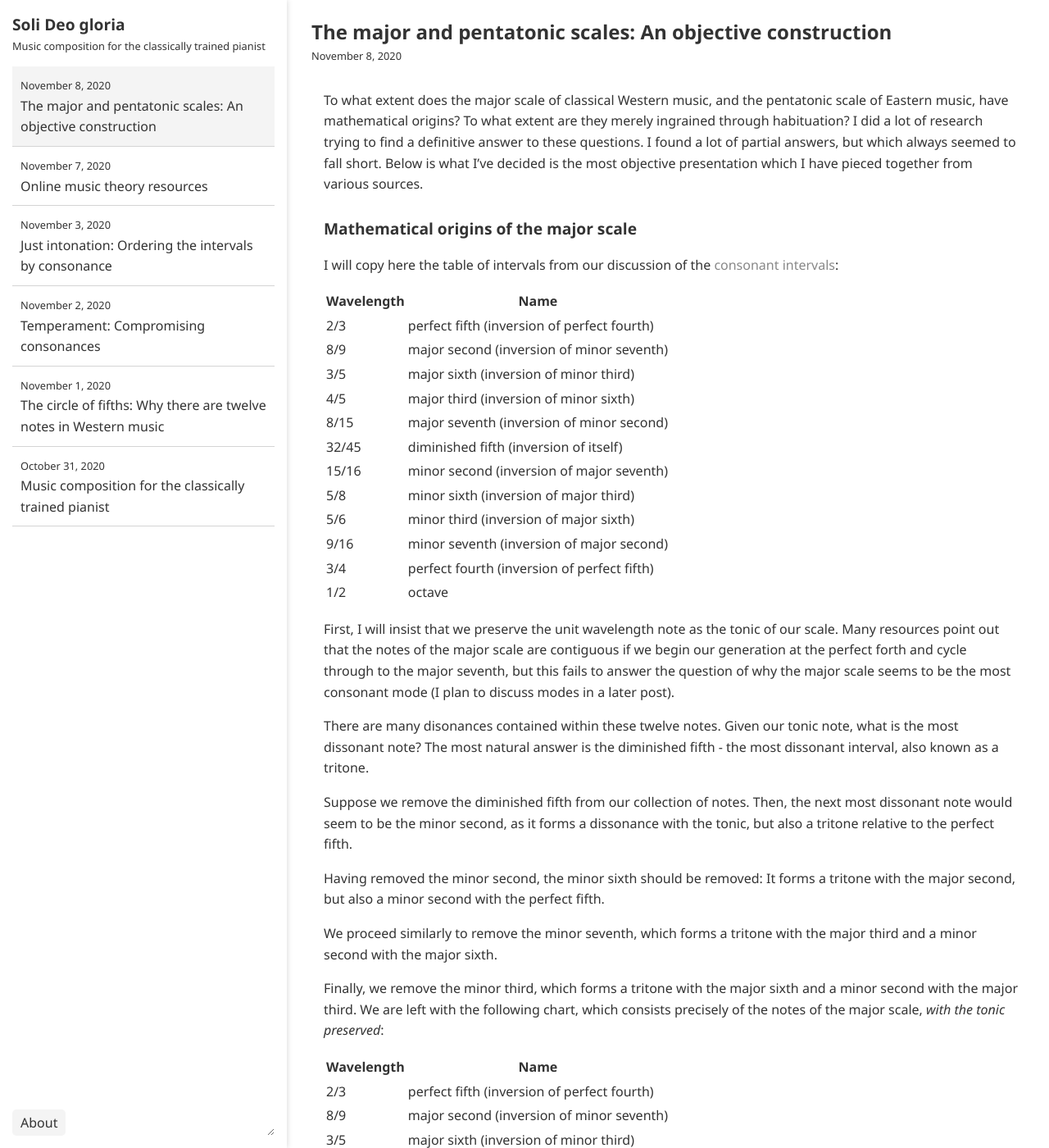
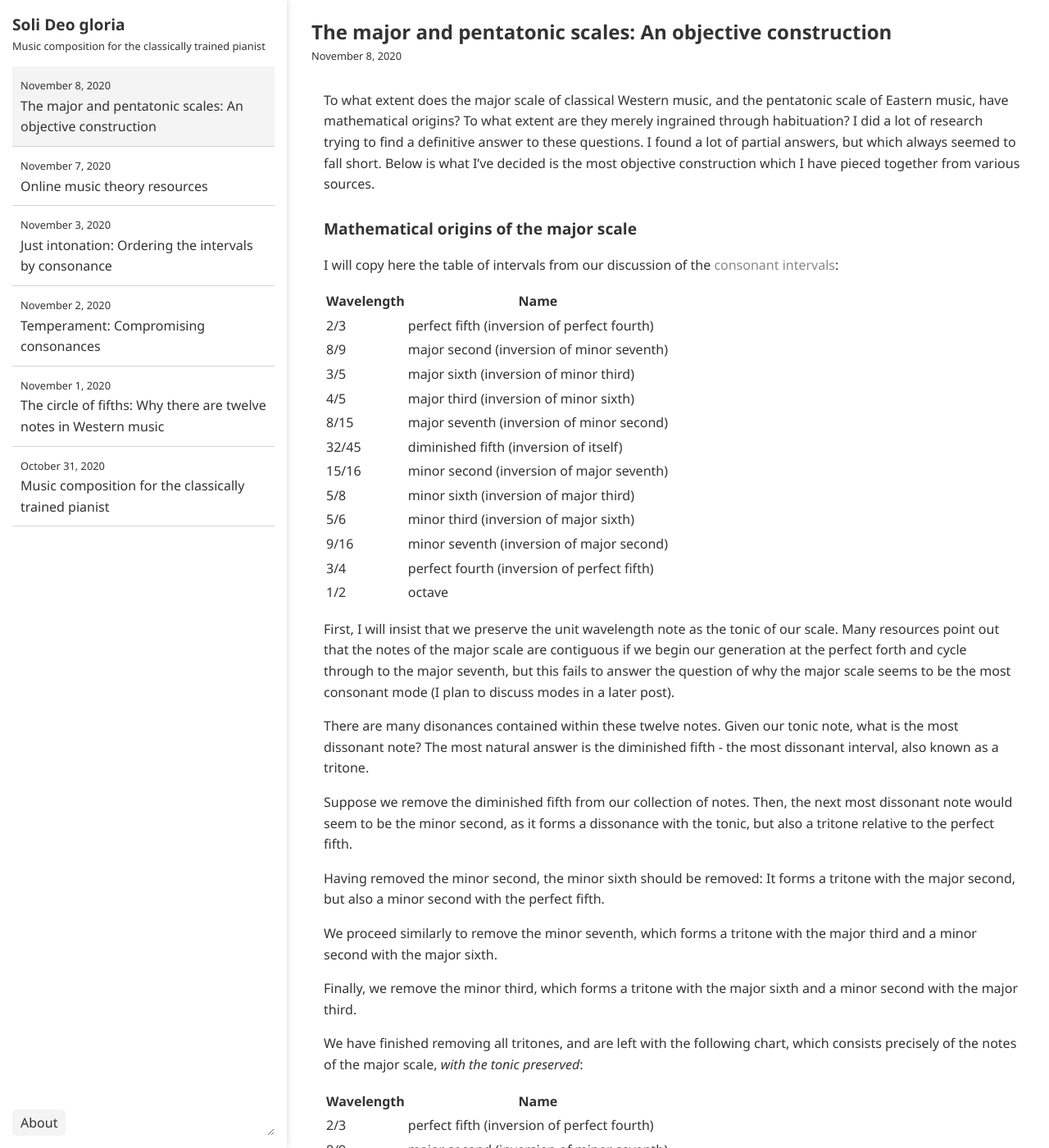
Before and after one commit to ansyblenetwork/sdg, a Jekyll site: the page built from _posts/2020-11-08-the-major-and.md, in a window 1280 px wide and 1400 px high. Shown: the whole window at 82% size. Built offline with Jekyll 4.4.1, drawn with Linux system fonts in a browser that asks for light colours.

Commit message:
Update 2020-11-08-the-major-and.md

```diff
--- a/_posts/2020-11-08-the-major-and.md
+++ b/_posts/2020-11-08-the-major-and.md
@@ -2,7 +2,7 @@
 title: "The major and pentatonic scales: An objective construction"
 ---
 
-To what extent does the major scale of classical Western music, and the pentatonic scale of Eastern music, have mathematical origins? To what extent are they merely ingrained through habituation? I did a lot of research trying to find a definitive answer to these questions. I found a lot of partial answers, but which always seemed to fall short. Below is what I've decided is the most objective presentation which I have pieced together from various sources.
+To what extent does the major scale of classical Western music, and the pentatonic scale of Eastern music, have mathematical origins? To what extent are they merely ingrained through habituation? I did a lot of research trying to find a definitive answer to these questions. I found a lot of partial answers, but which always seemed to fall short. Below is what I've decided is the most objective construction which I have pieced together from various sources.
 
 ### Mathematical origins of the major scale
 
@@ -33,7 +33,9 @@ Having removed the minor second, the minor sixth should be removed: It forms a t
 
 We proceed similarly to remove the minor seventh, which forms a tritone with the major third and a minor second with the major sixth.
 
-Finally, we remove the minor third, which forms a tritone with the major sixth and a minor second with the major third. We are left with the following chart, which consists precisely of the notes of the major scale, _with the tonic preserved_:
+Finally, we remove the minor third, which forms a tritone with the major sixth and a minor second with the major third.
+
+We have finished removing all tritones, and are left with the following chart, which consists precisely of the notes of the major scale, _with the tonic preserved_:
 
 | Wavelength | Name |
 | ------------- | ------------- |
```
